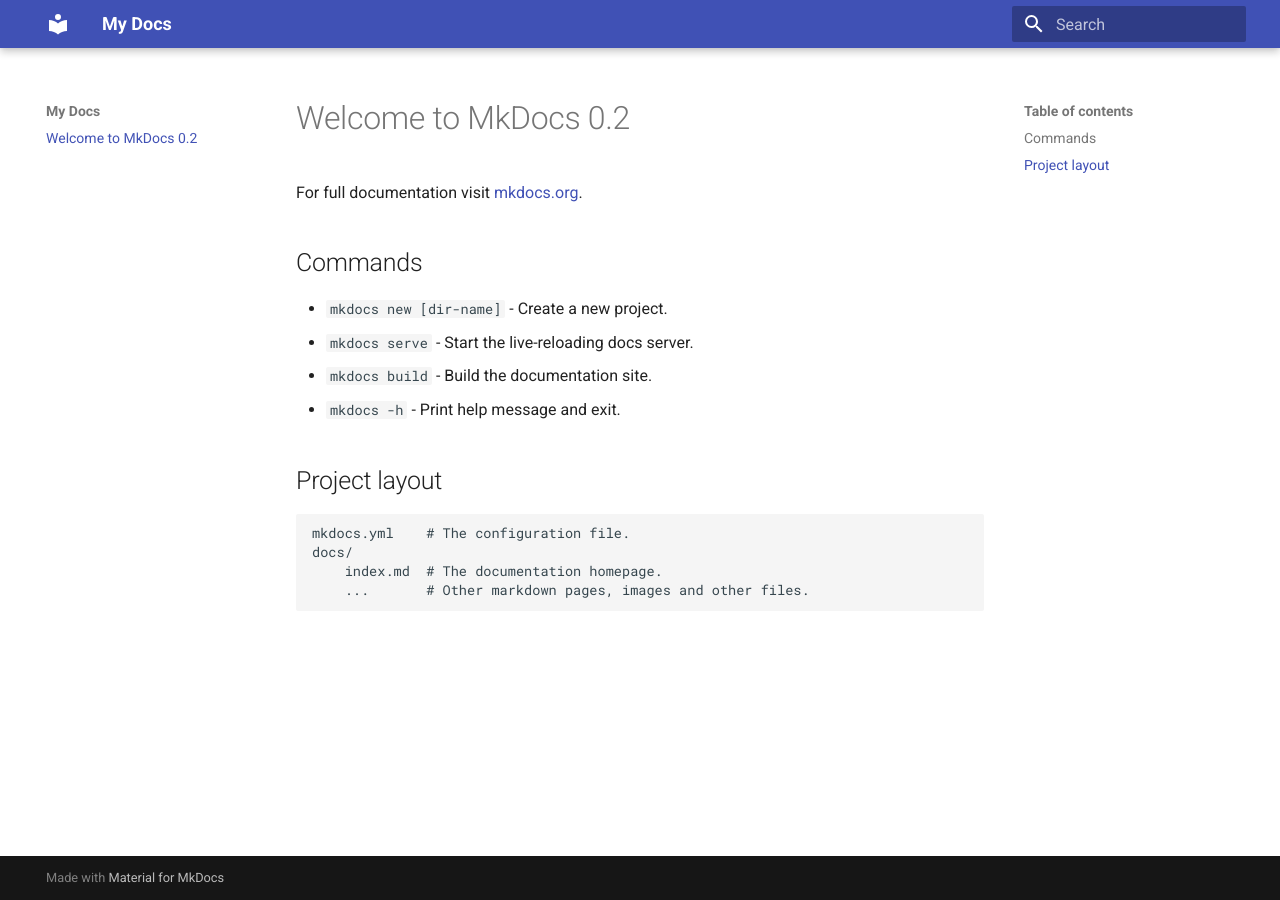
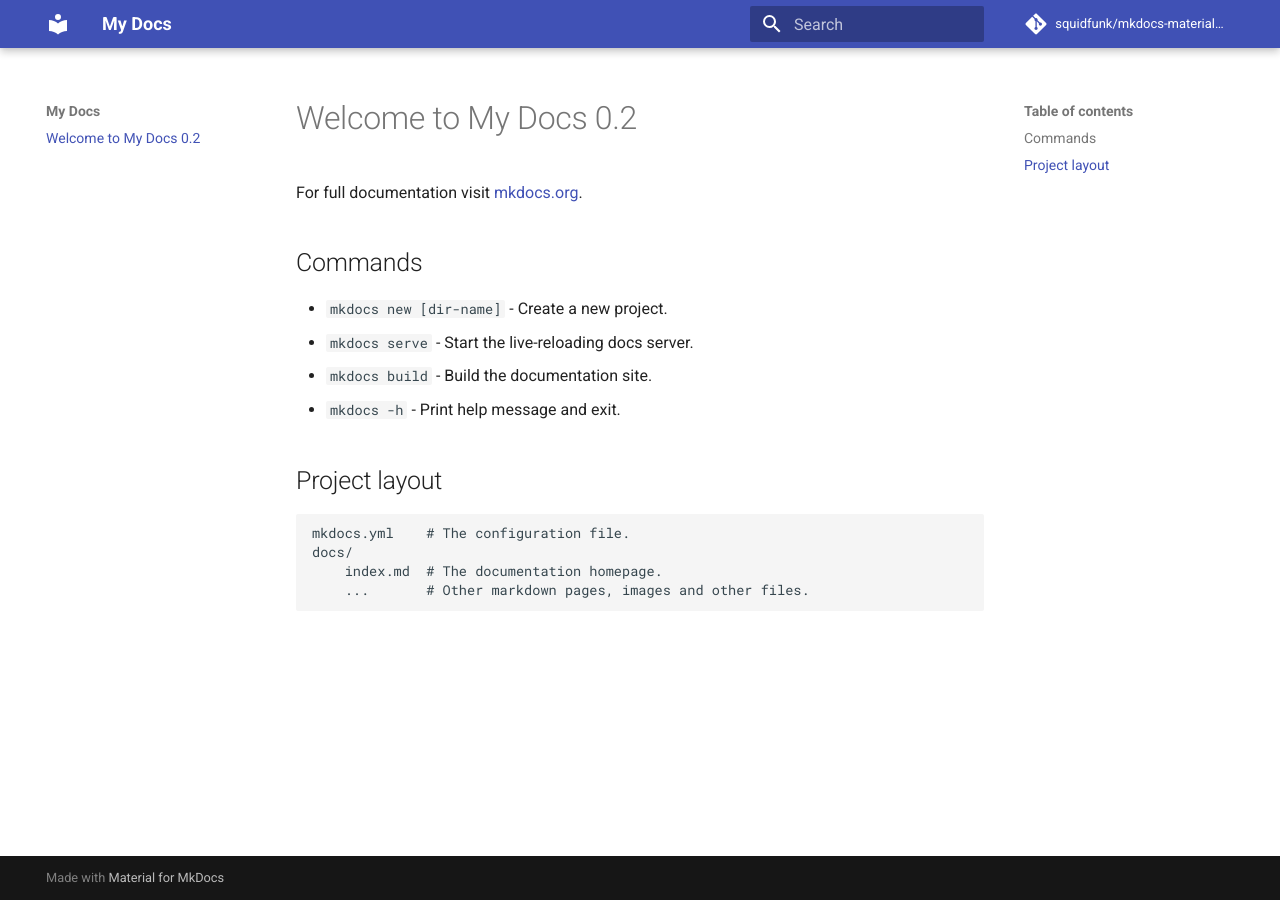
Before and after one commit to mkdocs-material/example-versioning, an MkDocs documentation site: the page built from docs/index.md, in a window 1280 px wide. Built offline with MkDocs 1.6.1 and Material for MkDocs 9.7.7, drawn with Linux system fonts in a browser that asks for light colours; comment, search, counter and statistics services are not loaded; the version menu is left out; some of the changed lines change nothing that is shown.

Commit message:
Updated documentation

```diff
--- a/docs/index.md
+++ b/docs/index.md
@@ -1,4 +1,4 @@
-# Welcome to MkDocs 0.2
+# Welcome to My Docs 0.2
 
 For full documentation visit [mkdocs.org](https://www.mkdocs.org).
 
--- a/mkdocs.yml
+++ b/mkdocs.yml
@@ -1,6 +1,38 @@
+# Copyright (c) 2016-2020 Martin Donath <martin.donath@squidfunk.com>
+
+# Permission is hereby granted, free of charge, to any person obtaining a copy
+# of this software and associated documentation files (the "Software"), to
+# deal in the Software without restriction, including without limitation the
+# rights to use, copy, modify, merge, publish, distribute, sublicense, and/or
+# sell copies of the Software, and to permit persons to whom the Software is
+# furnished to do so, subject to the following conditions:
+
+# The above copyright notice and this permission notice shall be included in
+# all copies or substantial portions of the Software.
+
+# THE SOFTWARE IS PROVIDED "AS IS", WITHOUT WARRANTY OF ANY KIND, EXPRESS OR
+# IMPLIED, INCLUDING BUT NOT LIMITED TO THE WARRANTIES OF MERCHANTABILITY,
+# FITNESS FOR A PARTICULAR PURPOSE AND NON-INFRINGEMENT. IN NO EVENT SHALL THE
+# AUTHORS OR COPYRIGHT HOLDERS BE LIABLE FOR ANY CLAIM, DAMAGES OR OTHER
+# LIABILITY, WHETHER IN AN ACTION OF CONTRACT, TORT OR OTHERWISE, ARISING
+# FROM, OUT OF OR IN CONNECTION WITH THE SOFTWARE OR THE USE OR OTHER DEALINGS
+# IN THE SOFTWARE.
+
+# Project information
 site_name: My Docs
+site_url: https://squidfunk.github.io/mkdocs-material-example-versioning/
+site_author: Martin Donath
+
+# Repository
+repo_name: squidfunk/mkdocs-material-example-versioning
+repo_url: https://github.com/squidfunk/mkdocs-material-example-versioning
+edit_uri: ""
+
+# Configuration
 theme:
   name: material
+
+# Customization
 extra:
   version:
     method: mike
```
